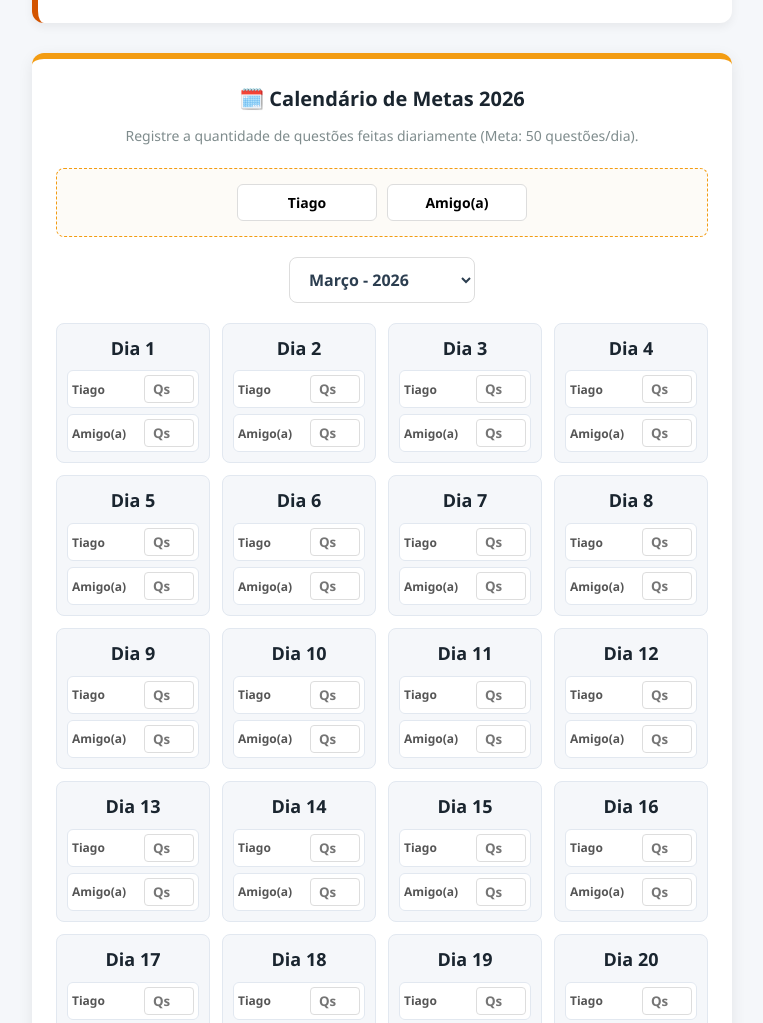
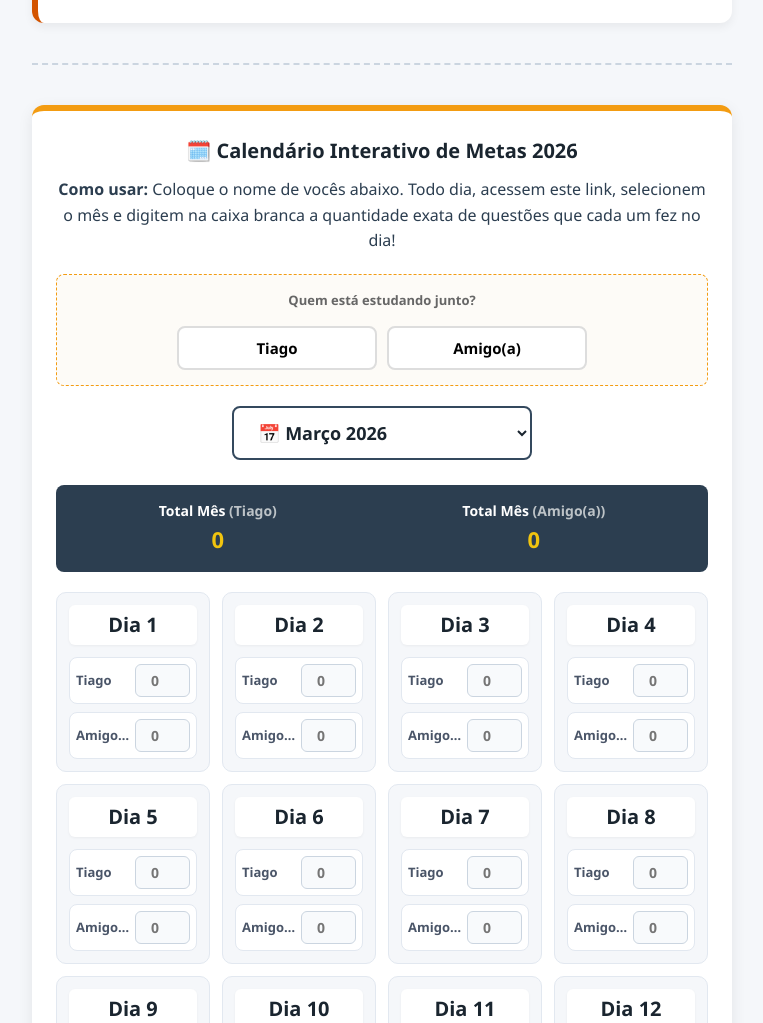
Before and after one commit to Tiago-WebJS/Cronograma_2026_SEDES-DF, a plain HTML site: page index.html in a window 1280 px wide. Shown: the part 2316-3339 px from the top of the page, without its empty margins (258-1021 px from the left). Drawn offline with Linux system fonts and the light colour scheme.

Commit message:
style: melhora design e interatividade do calendário multiplos perfis

```diff
--- a/index.html
+++ b/index.html
@@ -223,7 +223,7 @@
             font-weight: bold;
         }
 
-        /* CALENDÁRIO INTERATIVO ESTILOS */
+        /* CALENDÁRIO INTERATIVO ESTILOS OTIMIZADOS */
         .calendar-section {
             background-color: var(--card-bg);
             border-radius: 12px;
@@ -257,20 +257,36 @@
             border: 1px dashed #f39c12;
             margin-bottom: 20px;
             display: flex;
-            flex-wrap: wrap;
+            flex-direction: column;
+            align-items: center;
+            gap: 10px;
+        }
+
+        .profiles-setup p {
+            font-size: 13px;
+            color: #666;
+            margin-bottom: 5px;
+            text-align: center;
+        }
+
+        .profile-inputs {
+            display: flex;
             gap: 10px;
             justify-content: center;
+            width: 100%;
         }
 
         .profiles-setup input {
-            padding: 8px 12px;
-            border: 1px solid #ddd;
-            border-radius: 6px;
-            font-size: 14px;
+            padding: 10px 12px;
+            border: 2px solid #ddd;
+            border-radius: 8px;
+            font-size: 15px;
             outline: none;
-            width: 140px;
+            width: 100%;
+            max-width: 200px;
             text-align: center;
             font-weight: bold;
+            transition: border 0.3s;
         }
 
         .profiles-setup input:focus {
@@ -283,15 +299,17 @@
         }
 
         .month-selector select {
-            padding: 10px 15px;
-            font-size: 16px;
+            padding: 12px 20px;
+            font-size: 18px;
             border-radius: 8px;
-            border: 1px solid #ddd;
+            border: 2px solid #34495e;
             outline: none;
             background: white;
-            font-weight: 600;
-            color: #2c3e50;
+            font-weight: 700;
+            color: #1a252f;
             cursor: pointer;
+            width: 100%;
+            max-width: 300px;
         }
 
         .calendar-grid {
@@ -303,30 +321,39 @@
         .day-box {
             background: var(--bg);
             border: 1px solid #e2e8f0;
-            border-radius: 8px;
-            padding: 10px;
+            border-radius: 10px;
+            padding: 12px;
             text-align: center;
             transition: all 0.2s;
             position: relative;
-            overflow: hidden;
+        }
+
+        .day-box:hover {
+            box-shadow: 0 4px 8px rgba(0, 0, 0, 0.1);
+            border-color: #cbd5e0;
         }
 
         .day-box.completed {
             background: #f0fdf4;
             border-color: var(--brand);
+            border-width: 2px;
         }
 
         .day-number {
             font-weight: 800;
-            font-size: 18px;
+            font-size: 20px;
             color: var(--primary);
-            margin-bottom: 8px;
+            margin-bottom: 12px;
+            background: #fff;
+            border-radius: 6px;
+            padding: 4px;
+            box-shadow: 0 1px 3px rgba(0, 0, 0, 0.05);
         }
 
         .inputs-row {
             display: flex;
             flex-direction: column;
-            gap: 6px;
+            gap: 8px;
         }
 
         .input-group {
@@ -336,46 +363,86 @@
             font-size: 12px;
             background: white;
             border: 1px solid #e2e8f0;
-            padding: 4px;
-            border-radius: 6px;
+            padding: 6px;
+            border-radius: 8px;
+            cursor: text;
+            transition: all 0.2s;
+        }
+
+        .input-group:focus-within {
+            border-color: #3498db;
+            box-shadow: 0 0 0 2px rgba(52, 152, 219, 0.2);
         }
 
         .input-group span {
-            font-weight: 600;
-            color: #555;
+            font-weight: 700;
+            color: #4a5568;
             width: 55px;
             text-align: left;
             overflow: hidden;
             text-overflow: ellipsis;
             white-space: nowrap;
+            font-size: 13px;
         }
 
         .input-group input {
-            width: 50px;
-            padding: 4px;
+            width: 55px;
+            padding: 6px;
             text-align: center;
-            border: 1px solid #ddd;
-            border-radius: 4px;
+            border: 1px solid #cbd5e0;
+            border-radius: 6px;
             outline: none;
-            font-weight: bold;
+            font-weight: 800;
+            font-size: 14px;
+            background: #f8fafc;
+            color: #2d3748;
         }
 
         .input-group input:focus {
-            border-color: var(--brand);
+            background: white;
+            border-color: #3498db;
         }
 
+        /* Estilo para input verde quando atinge +- a meta */
         .input-group input.done {
             background-color: #d1fae5;
             color: #065f46;
             border-color: #a7f3d0;
         }
 
+        .stats-bar {
+            background: #2c3e50;
+            color: white;
+            padding: 15px;
+            border-radius: 8px;
+            margin-top: 25px;
+            display: flex;
+            justify-content: space-around;
+            font-size: 14px;
+            font-weight: bold;
+            flex-wrap: wrap;
+            gap: 10px;
+        }
+
+        .stats-item {
+            display: flex;
+            flex-direction: column;
+            align-items: center;
+        }
+
+        .stats-value {
+            font-size: 22px;
+            color: #f1c40f;
+        }
+
         .disclaimer {
-            font-size: 11px;
-            color: #999;
+            font-size: 12px;
+            color: #7f8c8d;
             text-align: center;
-            margin-top: 15px;
-            font-style: italic;
+            margin-top: 20px;
+            padding: 10px;
+            background: #f8f9fa;
+            border-radius: 8px;
         }
 
         .whatsapp-btn {
@@ -413,10 +480,16 @@
         @media (max-width: 500px) {
             .calendar-grid {
                 grid-template-columns: repeat(2, 1fr);
+                gap: 8px;
+            }
+
+            .profile-inputs {
+                flex-direction: column;
+                align-items: center;
             }
 
             .profiles-setup input {
-                width: 45%;
+                max-width: 100%;
             }
         }
     </style>
@@ -593,41 +666,62 @@
             </div>
         </div>
 
+        <hr style="border: 0; border-top: 2px dashed #cbd5e0; margin: 40px 0;">
+
         <!-- CALENDÁRIO INTERATIVO 2026 -->
-        <div class="calendar-section">
+        <div class="calendar-section" id="calendario">
             <div class="cal-header">
-                <h2>🗓️ Calendário de Metas 2026</h2>
-                <p>Registre a quantidade de questões feitas diariamente (Meta: 50 questões/dia).</p>
+                <h2>🗓️ Calendário Interativo de Metas 2026</h2>
+                <p style="font-size: 16px; color: #2c3e50;"><strong>Como usar:</strong> Coloque o nome de vocês abaixo.
+                    Todo dia, acessem este link, selecionem o mês e digitem na caixa branca a quantidade exata de
+                    questões que cada um fez no dia!</p>
             </div>
 
             <div class="profiles-setup">
-                <input type="text" id="name1" placeholder="Seu Nome" maxlength="12" oninput="updateNames()">
-                <input type="text" id="name2" placeholder="Nome Estudante 2" maxlength="12" oninput="updateNames()">
+                <p><strong>Quem está estudando junto?</strong></p>
+                <div class="profile-inputs">
+                    <input type="text" id="name1" placeholder="Nome 1" maxlength="12" oninput="updateNames()">
+                    <input type="text" id="name2" placeholder="Nome 2" maxlength="12" oninput="updateNames()">
+                </div>
             </div>
 
             <div class="month-selector">
                 <select id="monthSelect" onchange="renderCalendar()">
-                    <option value="0">Janeiro - 2026</option>
-                    <option value="1">Fevereiro - 2026</option>
-                    <option value="2">Março - 2026</option>
-                    <option value="3">Abril - 2026</option>
-                    <option value="4">Maio - 2026</option>
-                    <option value="5">Junho - 2026</option>
-                    <option value="6">Julho - 2026</option>
-                    <option value="7">Agosto - 2026</option>
-                    <option value="8">Setembro - 2026</option>
-                    <option value="9">Outubro - 2026</option>
-                    <option value="10">Novembro - 2026</option>
-                    <option value="11">Dezembro - 2026</option>
+                    <option value="0">📅 Janeiro 2026</option>
+                    <option value="1">📅 Fevereiro 2026</option>
+                    <option value="2">📅 Março 2026</option>
+                    <option value="3">📅 Abril 2026</option>
+                    <option value="4">📅 Maio 2026</option>
+                    <option value="5">📅 Junho 2026</option>
+                    <option value="6">📅 Julho 2026</option>
+                    <option value="7">📅 Agosto 2026</option>
+                    <option value="8">📅 Setembro 2026</option>
+                    <option value="9">📅 Outubro 2026</option>
+                    <option value="10">📅 Novembro 2026</option>
+                    <option value="11">📅 Dezembro 2026</option>
                 </select>
             </div>
 
-            <div class="calendar-grid" id="calendarGrid">
+            <div class="stats-bar" id="statsBar">
+                <div class="stats-item">
+                    <span>Total Mês <span id="lblStatP1" style="color:#bdc3c7;">(Nome 1)</span></span>
+                    <span class="stats-value" id="valStatP1">0</span>
+                </div>
+                <div class="stats-item">
+                    <span>Total Mês <span id="lblStatP2" style="color:#bdc3c7;">(Nome 2)</span></span>
+                    <span class="stats-value" id="valStatP2">0</span>
+                </div>
+            </div>
+
+            <div class="calendar-grid" id="calendarGrid" style="margin-top: 20px;">
                 <!-- Gerado dinamicamente -->
             </div>
 
-            <p class="disclaimer">*Os dados ficam salvos apenas neste navegador (localmente). Para sincronizar com a
-                dupla, compartilhem capturas de tela das metas cumpridas na semana.</p>
+            <div class="disclaimer">
+                <strong>⚠️ Atenção:</strong> Como este é um site estático e gratuito, as informações digitadas são
+                salvas apenas na memória do navegador (celular/PC) em que foi acessado. Para acompanhar o progresso real
+                um do outro, sugerimos compartilhar o "print" da tela toda sexta-feira no grupo do WhatsApp!
+            </div>
         </div>
 
         <!-- Botão de Compartilhamento -->
@@ -640,9 +734,9 @@
         </button>
 
         <script>
-            // Dados de usuários
-            let p1Name = localStorage.getItem('p1Name') || "Tiago";
-            let p2Name = localStorage.getItem('p2Name') || "Amigo(a)";
+            // Dados de usuários salvos no localStorage do navegador
+            let p1Name = localStorage.getItem('cp1Name') || "Tiago";
+            let p2Name = localStorage.getItem('cp2Name') || "Amigo(a)";
 
             document.getElementById('name1').value = p1Name;
             document.getElementById('name2').value = p2Name;
@@ -650,40 +744,77 @@
             function updateNames() {
                 p1Name = document.getElementById('name1').value || "Tiago";
                 p2Name = document.getElementById('name2').value || "Amigo(a)";
-                localStorage.setItem('p1Name', p1Name);
-                localStorage.setItem('p2Name', p2Name);
+                localStorage.setItem('cp1Name', p1Name);
+                localStorage.setItem('cp2Name', p2Name);
 
-                // Atualizar spans na tela atual
+                // Atualizar spans na tela atual (dias)
                 document.querySelectorAll('.lbl-p1').forEach(el => el.textContent = p1Name);
                 document.querySelectorAll('.lbl-p2').forEach(el => el.textContent = p2Name);
+
+                // Atualizar barra de stats
+                document.getElementById('lblStatP1').textContent = `(${p1Name})`;
+                document.getElementById('lblStatP2').textContent = `(${p2Name})`;
+
+                calculateStats();
             }
 
             function saveScore(month, day, userIndex, element) {
                 let val = parseInt(element.value);
                 if (isNaN(val)) val = 0;
 
-                // Se bateu a meta mínima (50) ou não? O ideal são 50 diárias. Mostra em verde se fez >=25 (exemplo)
+                // Marca de verdinho bonito se a pessoa fez >=25 questões no dia (ajustável)
                 if (val >= 25) {
                     element.classList.add('done');
                 } else {
                     element.classList.remove('done');
                 }
 
-                const key = `score_2026_${month}_${day}_u${userIndex}`;
+                const key = `c26_${month}_${day}_u${userIndex}`;
                 localStorage.setItem(key, val);
+
                 checkDayGoal(month, day);
+                calculateStats();
             }
 
             function checkDayGoal(month, day) {
-                const v1 = parseInt(localStorage.getItem(`score_2026_${month}_${day}_u1`)) || 0;
-                const v2 = parseInt(localStorage.getItem(`score_2026_${month}_${day}_u2`)) || 0;
+                const v1 = parseInt(localStorage.getItem(`c26_${month}_${day}_u1`)) || 0;
+                const v2 = parseInt(localStorage.getItem(`c26_${month}_${day}_u2`)) || 0;
                 const dayBox = document.getElementById(`daybox_${month}_${day}`);
 
-                // Se ambos fizeram as 50 questões do dia (Total: 100 somados ou cada um faz 50? Deixemos 50 como referência excelente)
-                if (v1 >= 50 && v2 >= 50) {
+                if (!dayBox) return;
+
+                // Se ambos somarem 50 questões ou mais juntos, ou cada um fizer 25, considera Dia Batido e pinta o quadrado inteiro.
+                if (v1 + v2 >= 50) {
                     dayBox.classList.add('completed');
                 } else {
                     dayBox.classList.remove('completed');
+                }
+            }
+
+            function calculateStats() {
+                const mSelect = document.getElementById('monthSelect');
+                const month = parseInt(mSelect.value);
+                const daysInMonth = new Date(2026, month + 1, 0).getDate();
+
+                let totalP1 = 0;
+                let totalP2 = 0;
+
+                for (let d = 1; d <= daysInMonth; d++) {
+                    totalP1 += parseInt(localStorage.getItem(`c26_${month}_${d}_u1`)) || 0;
+                    totalP2 += parseInt(localStorage.getItem(`c26_${month}_${d}_u2`)) || 0;
+                }
+
+                document.getElementById('valStatP1').innerText = totalP1;
+                document.getElementById('valStatP2').innerText = totalP2;
+            }
+
+            function focusInput(inputId) {
+                const input = document.getElementById(inputId);
+                if (input) {
+                    if (input.value == "0" || input.value == "") {
+                        input.value = "";
+                    }
+                    input.focus();
                 }
             }
 
@@ -694,42 +825,49 @@
 
                 grid.innerHTML = '';
 
-                // Retorna a qnt de dias num mês em 2026
                 const daysInMonth = new Date(2026, month + 1, 0).getDate();
 
                 for (let d = 1; d <= daysInMonth; d++) {
-                    const sv1 = localStorage.getItem(`score_2026_${month}_${d}_u1`) || '';
-                    const sv2 = localStorage.getItem(`score_2026_${month}_${d}_u2`) || '';
+                    const sv1 = localStorage.getItem(`c26_${month}_${d}_u1`) || '';
+                    const sv2 = localStorage.getItem(`c26_${month}_${d}_u2`) || '';
 
-                    const doneClass1 = sv1 >= 25 ? "done" : "";
-                    const doneClass2 = sv2 >= 25 ? "done" : "";
+                    const val1AsInt = parseInt(sv1) || 0;
+                    const val2AsInt = parseInt(sv2) || 0;
 
-                    const c1 = sv1 >= 50 && sv2 >= 50 ? "completed" : "";
+                    const doneClass1 = val1AsInt >= 25 ? "done" : "";
+                    const doneClass2 = val2AsInt >= 25 ? "done" : "";
+
+                    const c1 = (val1AsInt + val2AsInt) >= 50 ? "completed" : "";
+
+                    const inputId1 = `inp_${month}_${d}_1`;
+                    const inputId2 = `inp_${month}_${d}_2`;
 
                     const cardHtml = `
                 <div class="day-box ${c1}" id="daybox_${month}_${d}">
                     <div class="day-number">Dia ${d}</div>
                     <div class="inputs-row">
-                        <div class="input-group">
+                        <div class="input-group" onclick="focusInput('${inputId1}')">
                             <span class="lbl-p1" title="${p1Name}">${p1Name}</span>
-                            <input type="number" min="0" max="999" placeholder="Qs" class="${doneClass1}" value="${sv1}" oninput="saveScore(${month}, ${d}, 1, this)">
+                            <input type="number" id="${inputId1}" min="0" max="999" placeholder="0" class="${doneClass1}" value="${sv1}" oninput="saveScore(${month}, ${d}, 1, this)">
                         </div>
-                        <div class="input-group">
+                        <div class="input-group" onclick="focusInput('${inputId2}')">
                             <span class="lbl-p2" title="${p2Name}">${p2Name}</span>
-                            <input type="number" min="0" max="999" placeholder="Qs" class="${doneClass2}" value="${sv2}" oninput="saveScore(${month}, ${d}, 2, this)">
+                            <input type="number" id="${inputId2}" min="0" max="999" placeholder="0" class="${doneClass2}" value="${sv2}" oninput="saveScore(${month}, ${d}, 2, this)">
                         </div>
                     </div>
                 </div>`;
                     grid.innerHTML += cardHtml;
                 }
+                updateNames(); // Call this to set the names on the newly generated cards
+                calculateStats();
             }
 
-            // Definir mês inicial para o de hoje ou janeiro se não for 2026
+            // Definir mês inicial
             const today = new Date();
             if (today.getFullYear() === 2026) {
                 document.getElementById('monthSelect').value = today.getMonth();
             } else {
-                document.getElementById('monthSelect').value = 0; // Janeiro
+                document.getElementById('monthSelect').value = 0; // Se não for 2026 ainda, abre em Janeiro
             }
 
             // Inicializa
@@ -737,7 +875,6 @@
 
             function shareOnWhatsApp() {
                 const linkBase = "https://tiago-webjs.github.io/Cronograma_2026_SEDES-DF/";
-                // Você pode alterar isso para o link final do GitHub Pages
                 const text = encodeURIComponent('Confira este Cronograma de Estudos Semanal com o Calendário Interativo de Questões de 2026 que fiz para o nosso acompanhamento! 📚🎯\nAcesse aqui: ' + linkBase);
                 window.open(`https://api.whatsapp.com/send?text=${text}`, '_blank');
             }
```
